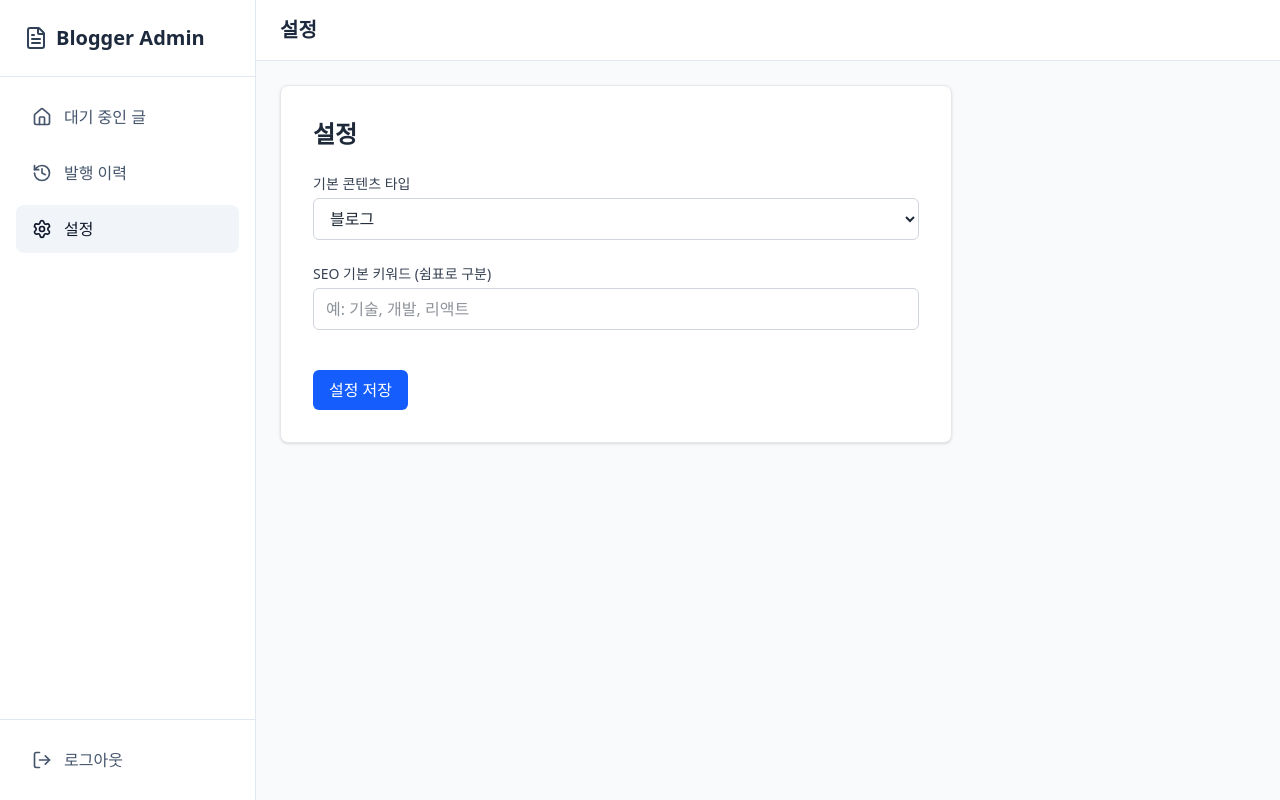
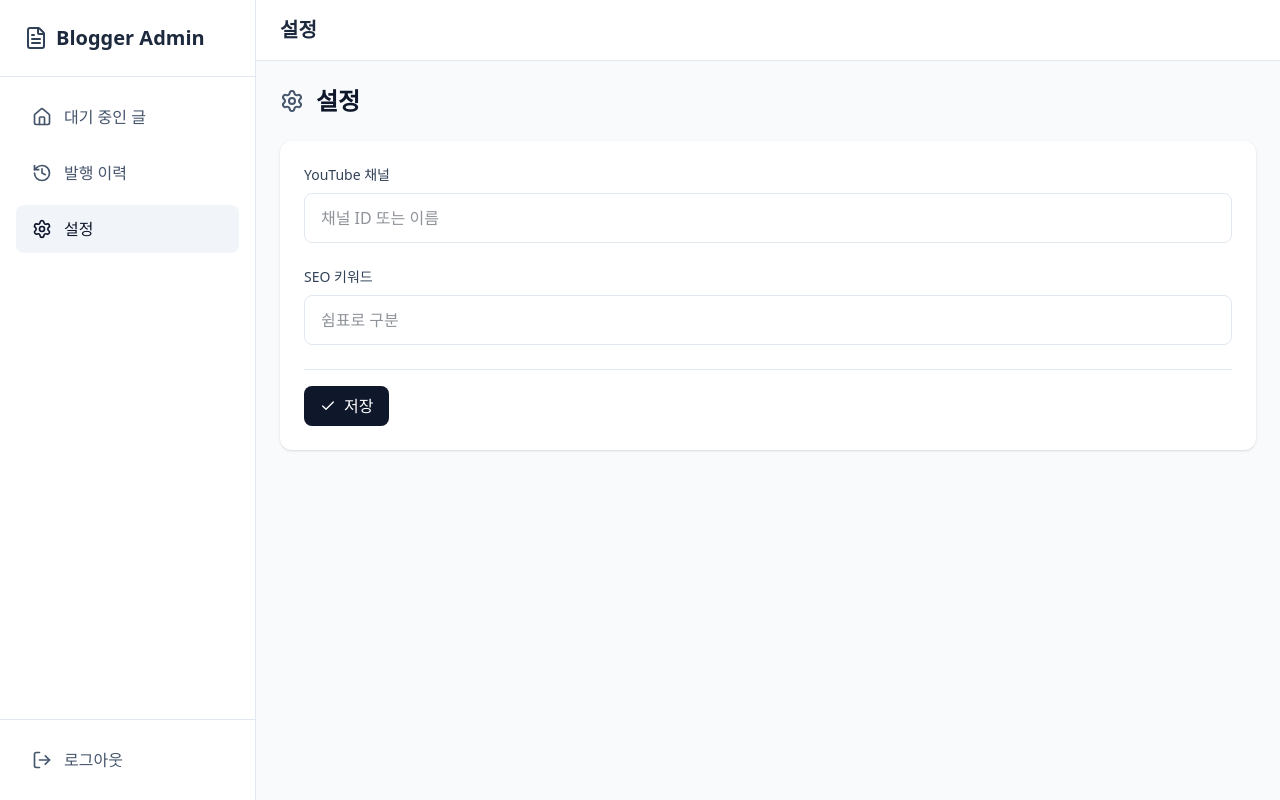
Before and after one commit to Kyeonghakim/googleblogger_26, a React (Vite) app in the folder dashboard/: page /settings in a window 1280 px wide. Built offline with nearby package versions, Linux system fonts and the light colour scheme; no server answers; sample sign-in values are in the browser's storage.

Commit message:
style(dashboard): modernize Settings page

```diff
--- a/dashboard/src/pages/Settings.tsx
+++ b/dashboard/src/pages/Settings.tsx
@@ -1,13 +1,15 @@
 import { useEffect, useState } from 'react';
 import { api } from '../api';
+import { Settings as SettingsIcon, Check } from 'lucide-react';
 
 export default function Settings() {
   const [settings, setSettings] = useState({
-    defaultContentType: 'blog',
+    youtubeChannelId: '',
     seoKeywords: '',
   });
   const [loading, setLoading] = useState(true);
   const [saving, setSaving] = useState(false);
+  const [success, setSuccess] = useState(false);
 
   useEffect(() => {
     loadSettings();
@@ -17,7 +19,7 @@ export default function Settings() {
     try {
       const data = await api.get('/api/settings');
       setSettings({
-        defaultContentType: data.defaultContentType || 'blog',
+        youtubeChannelId: data.youtubeChannelId || '',
         seoKeywords: data.seoKeywords || '',
       });
     } catch (err) {
@@ -30,9 +32,11 @@ export default function Settings() {
   const handleSave = async (e: React.FormEvent) => {
     e.preventDefault();
     setSaving(true);
+    setSuccess(false);
     try {
-      await api.put('/api/settings', settings);
-      alert('설정이 저장되었습니다.');
+      await api.post('/api/settings', settings);
+      setSuccess(true);
+      setTimeout(() => setSuccess(false), 3000);
     } catch (err) {
       alert('설정 저장 실패');
     } finally {
@@ -40,44 +44,59 @@ export default function Settings() {
     }
   };
 
-  if (loading) return <div className="text-gray-500">로딩 중...</div>;
+  if (loading) return <div className="p-8 text-slate-500">로딩 중...</div>;
 
   return (
-    <div className="max-w-2xl bg-white p-8 rounded-lg shadow-sm border border-gray-200">
-      <h2 className="text-2xl font-bold mb-6 text-gray-800">설정</h2>
-      <form onSubmit={handleSave} className="space-y-6">
+    <div className="space-y-6">
+      <div className="flex items-center gap-3">
+        <SettingsIcon className="w-6 h-6 text-slate-600" />
+        <h1 className="text-2xl font-semibold text-slate-900">설정</h1>
+      </div>
+
+      <div className="bg-white rounded-xl shadow-sm p-6 space-y-6">
+        {success && (
+          <div className="bg-green-50 text-green-800 rounded-lg p-4">
+            설정이 저장되었습니다.
+          </div>
+        )}
+
         <div>
-          <label className="block text-sm font-medium text-gray-700 mb-1">기본 콘텐츠 타입</label>
-          <select
-            value={settings.defaultContentType}
-            onChange={(e) => setSettings({ ...settings, defaultContentType: e.target.value })}
-            className="w-full px-3 py-2 border border-gray-300 rounded-md focus:outline-none focus:ring-2 focus:ring-blue-500 bg-white"
-          >
-            <option value="blog">블로그</option>
-            <option value="news">뉴스</option>
-            <option value="essay">에세이</option>
-          </select>
+          <label className="block text-sm font-medium text-slate-700 mb-2">YouTube 채널</label>
+          <input
+            value={settings.youtubeChannelId}
+            onChange={(e) => setSettings({ ...settings, youtubeChannelId: e.target.value })}
+            className="w-full px-4 py-3 border border-slate-200 rounded-lg focus:outline-none focus:ring-2 focus:ring-slate-900"
+            placeholder="채널 ID 또는 이름"
+          />
         </div>
+
         <div>
-          <label className="block text-sm font-medium text-gray-700 mb-1">SEO 기본 키워드 (쉼표로 구분)</label>
+          <label className="block text-sm font-medium text-slate-700 mb-2">SEO 키워드</label>
           <input
-            type="text"
             value={settings.seoKeywords}
             onChange={(e) => setSettings({ ...settings, seoKeywords: e.target.value })}
-            className="w-full px-3 py-2 border border-gray-300 rounded-md focus:outline-none focus:ring-2 focus:ring-blue-500"
-            placeholder="예: 기술, 개발, 리액트"
+            className="w-full px-4 py-3 border border-slate-200 rounded-lg focus:outline-none focus:ring-2 focus:ring-slate-900"
+            placeholder="쉼표로 구분"
           />
         </div>
-        <div className="pt-4">
+
+        <div className="pt-4 border-t border-slate-200">
           <button
-            type="submit"
+            onClick={handleSave}
             disabled={saving}
-            className="px-4 py-2 bg-blue-600 text-white rounded-md hover:bg-blue-700 disabled:opacity-50"
+            className="bg-slate-900 text-white hover:bg-slate-800 rounded-lg px-4 py-2 font-medium transition-colors flex items-center gap-2 disabled:opacity-50"
           >
-            {saving ? '저장 중...' : '설정 저장'}
+            {saving ? (
+              <span>저장 중...</span>
+            ) : (
+              <>
+                <Check className="w-4 h-4" />
+                저장
+              </>
+            )}
           </button>
         </div>
-      </form>
+      </div>
     </div>
   );
 }
```
